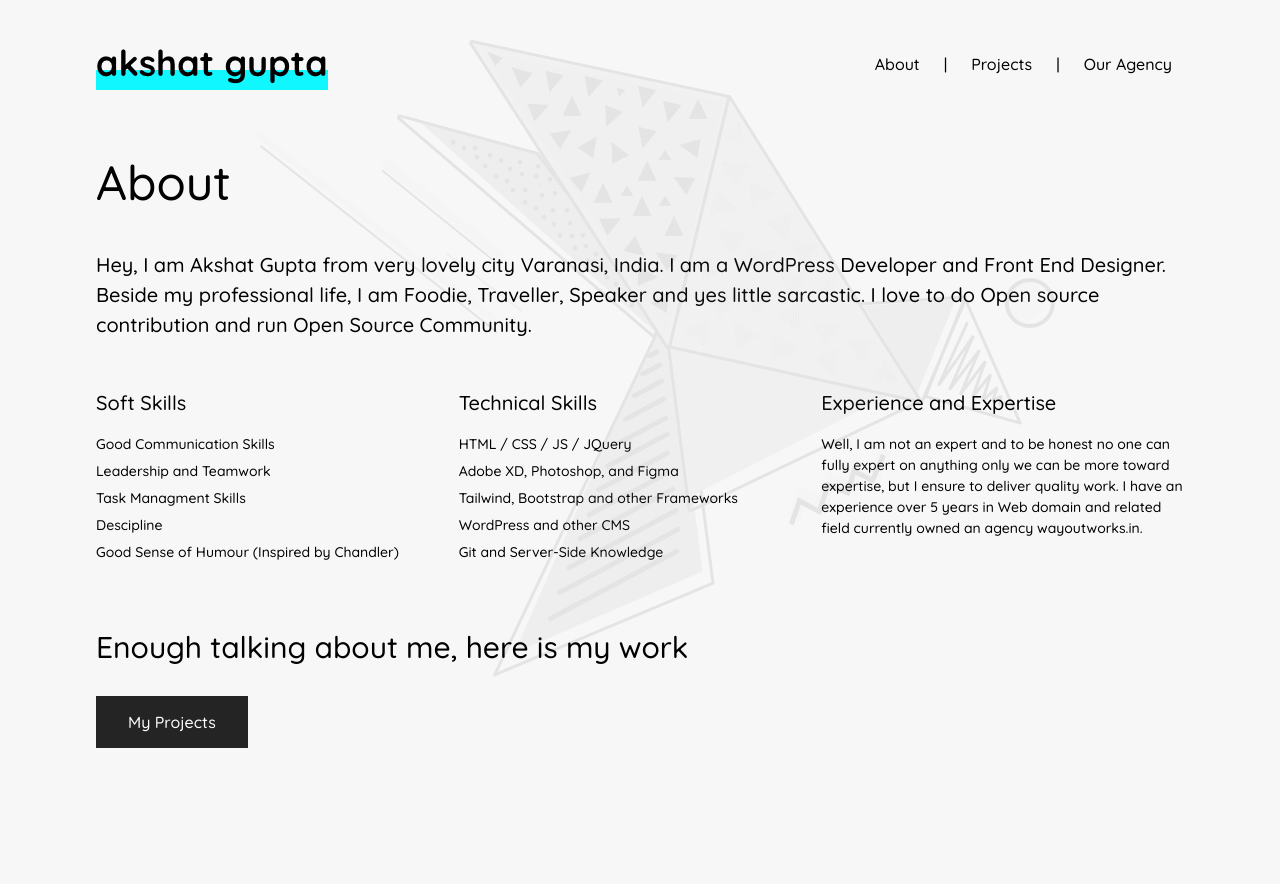
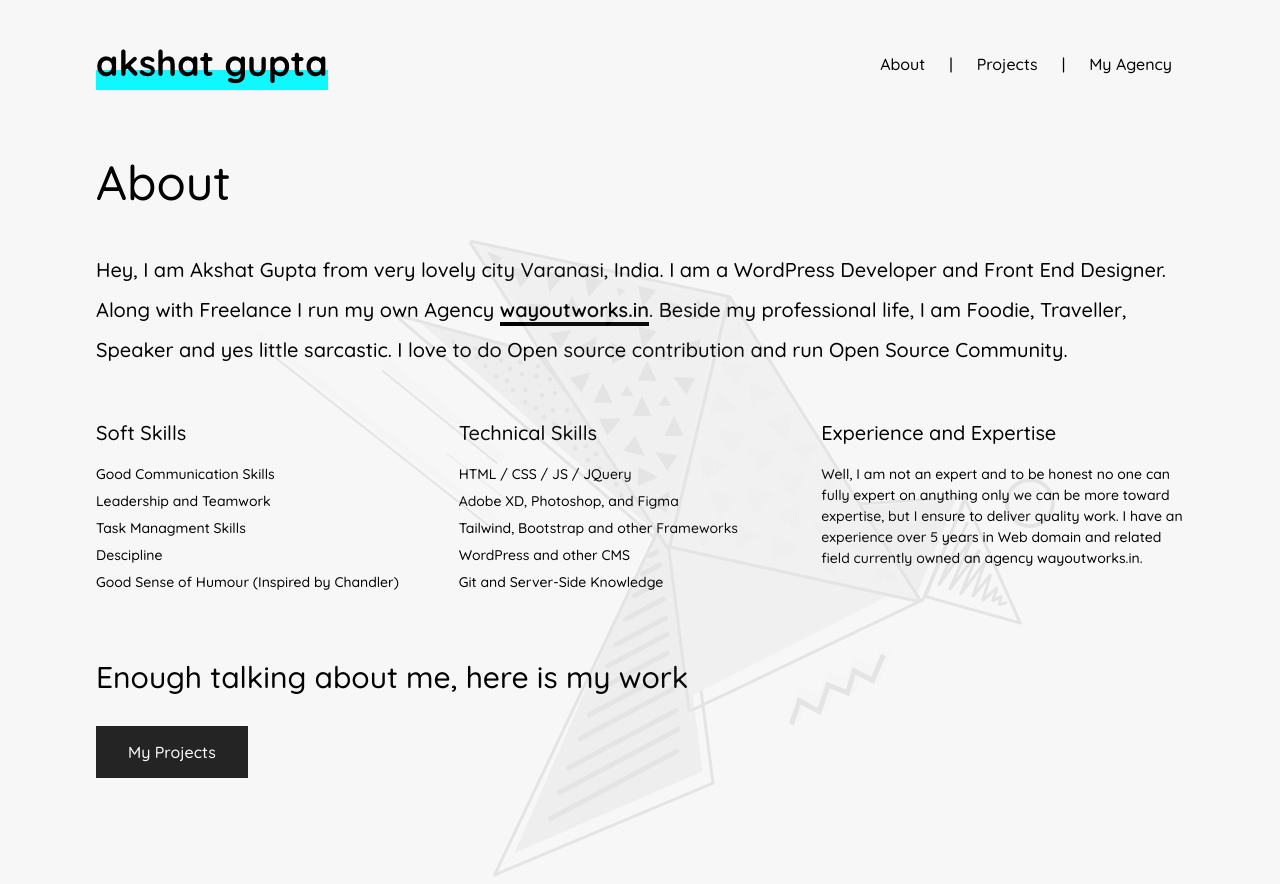
Before and after one commit to helloakshat/personal-website, a website: page src/about.html in a window 1280 px wide. Before the commit the page ends 800 px from the top, so only its background shows below. Drawn offline with nearby package versions, Linux system fonts and the light colour scheme; files that its build step writes are made by us from their sources.

Commit message:
Alignment fixed and about.html modified

```diff
--- a/index.html
+++ b/index.html
@@ -37,19 +37,19 @@
         </div>
         <div class="navbar ">
           <ul class="menus flex flex-wrap justify-center">
-            <li class="p-3"><a href="public/about.html/">About</a></li>
+            <li class="p-3"><a href="public/about.html">About</a></li>
             <li class="p-3">|</li>
             <li class="p-3">
               <a href="https://www.behance.net/helloakshat">Projects</a>
             </li>
             <li class="p-3">|</li>
             <li class="p-3">
-              <a href="https://wayoutworks.in/">Our Agency</a>
+              <a href="https://wayoutworks.in/">My Agency</a>
             </li>
           </ul>
         </div>
       </div>
-      <div class="content flex flex-wrap align-middle">
+      <div class="content flex flex-wrap items-center">
         <div class="main lg:w-1/2">
           <h1 class="text-5xl leading-tight mt-24 lg:text-6xl lg:mt-32">
             Hey, I am <br />
--- a/src/about.html
+++ b/src/about.html
@@ -17,7 +17,7 @@
           src="assets/origamibw.png"
           alt="Origamin"
           class="absolute"
-          style="top: auto; left: 20%; opacity: 0.5;"
+          style="top: 30%; left: 20%; opacity: 0.5;"
         />
       </div>
       <div class="header lg:flex lg:justify-between pb-10">
@@ -35,7 +35,7 @@
             </li>
             <li class="p-3">|</li>
             <li class="p-3">
-              <a href="https://wayoutworks.in/">Our Agency</a>
+              <a href="https://wayoutworks.in/">My Agency</a>
             </li>
           </ul>
         </div>
@@ -43,12 +43,18 @@
       <div class="heading">
         <h1 class="text-5xl">About</h1>
       </div>
-      <div class="about-me mt-8 mb-8 text-xl font-normal">
+      <div class="about-me mt-8 mb-8 text-xl font-normal leading-10">
         <p>
           Hey, I am Akshat Gupta from very lovely city Varanasi, India. I am a
-          WordPress Developer and Front End Designer. Beside my professional
-          life, I am Foodie, Traveller, Speaker and yes little sarcastic. I love
-          to do Open source contribution and run Open Source Community.
+          WordPress Developer and Front End Designer. Along with Freelance I run
+          my own Agency
+          <a
+            href="https://wayoutworks.in"
+            class="font-bold border-b-4 border-black"
+            >wayoutworks.in</a
+          >. Beside my professional life, I am Foodie, Traveller, Speaker and
+          yes little sarcastic. I love to do Open source contribution and run
+          Open Source Community.
         </p>
       </div>
       <div class="skill flex flex-row mb-6 flex-wrap justify-between">
```
